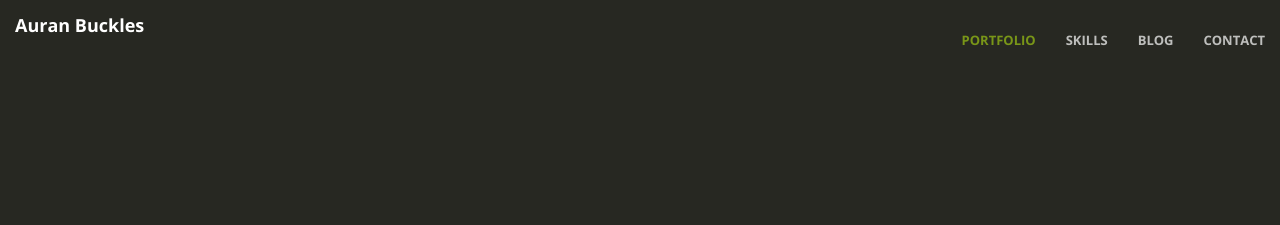
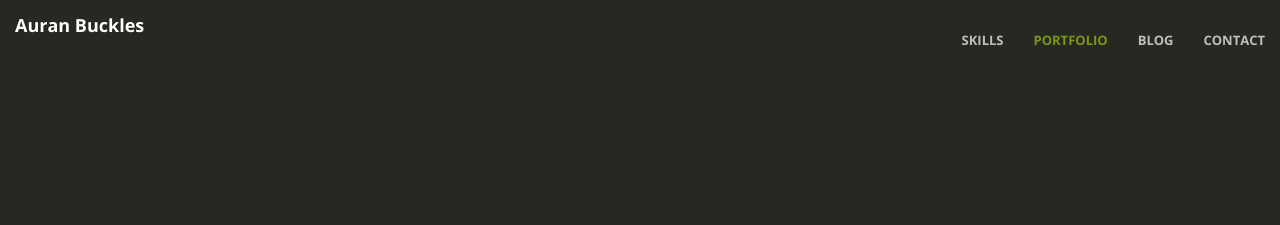
Before and after one commit to auranbuckles/auranbuckles, a Jekyll site: the page built from index.html, in a window 1280 px wide. Shown: the top 225 px of the page. Built offline with Jekyll 4.4.1, drawn with Linux system fonts in a browser that asks for light colours; nearby versions of some CDN libraries.

Commit message:
reorder navbar links

```diff
--- a/_includes/nav.html
+++ b/_includes/nav.html
@@ -17,14 +17,11 @@
                 <!-- <li>
                     <a class="page-scroll" href="#about">About</a>
                 </li> -->
-                <!-- <li>
+                <li>
                     <a class="page-scroll" href="#skills">Skills</a>
-                </li> -->
+                </li>
                 <li>
                     <a class="page-scroll" href="#portfolio">Portfolio</a>
-                </li>
-                <li>
-                    <a class="page-scroll" href="#skills">Skills</a>
                 </li>
                 <li>
                     <a class="page-scroll" href="https://blog.auranbuckles.com" target="_blank">Blog</a>
```
